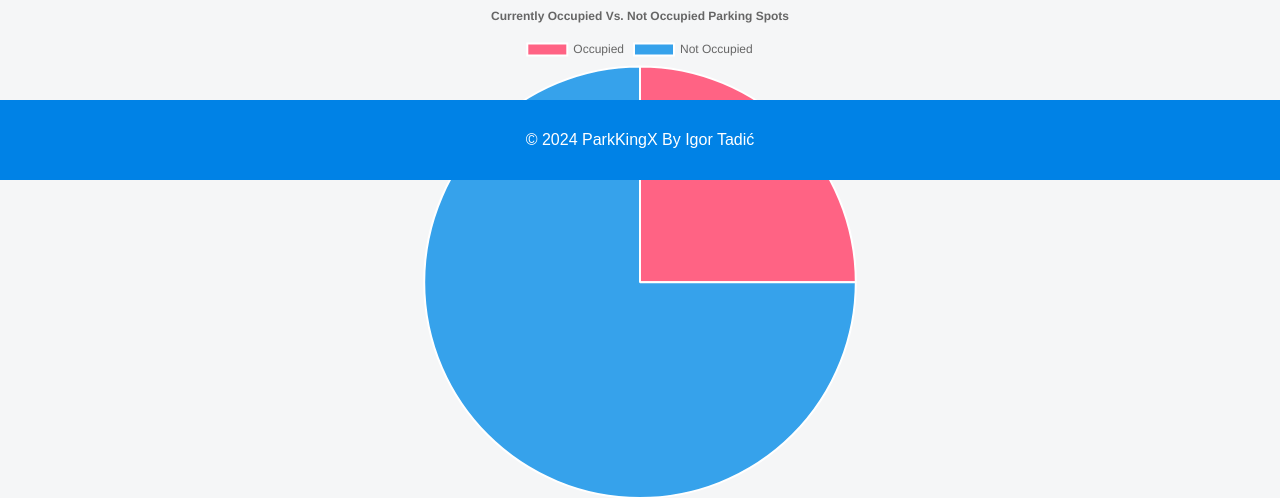
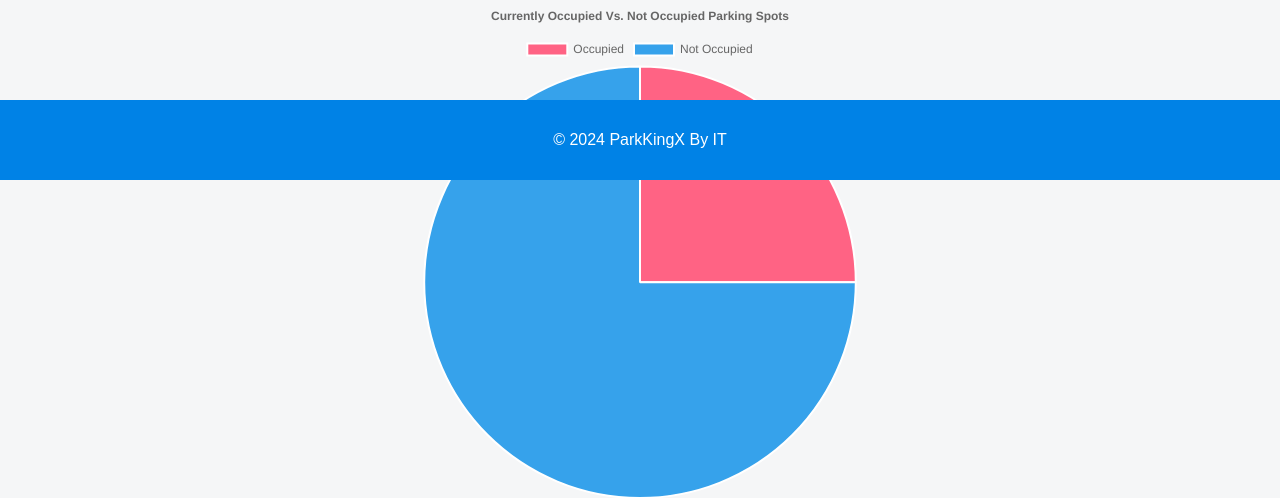
Before and after one commit to thecodereule/ParKing, a Flask app: page / in a window 1280 px wide. Shown: the part 620-1118 px from the top of the page. Run offline with Flask 3, Linux system fonts and the light colour scheme; data comes from the database, SQL or seed files in the repository.

Commit message:
Update title and footer text in layout.html

```diff
--- a/templates/layout.html
+++ b/templates/layout.html
@@ -2,7 +2,7 @@
   <meta charset="UTF-8">
   <meta name="viewport" content="width=device-width, initial-scale=1.0">
   <link rel="stylesheet" href="/static/styles.css">
-  <title>Park King By Igor</title>
+  <title>ParkKingX</title>
   {% block head %}{% endblock %}
 </head>
 
@@ -34,7 +34,7 @@
 
 
   <footer>
-    <p>© 2024 ParkKingX By Igor Tadić</p>
+    <p>© 2024 ParkKingX By IT</p>
   </footer>
 
 </body>
```
